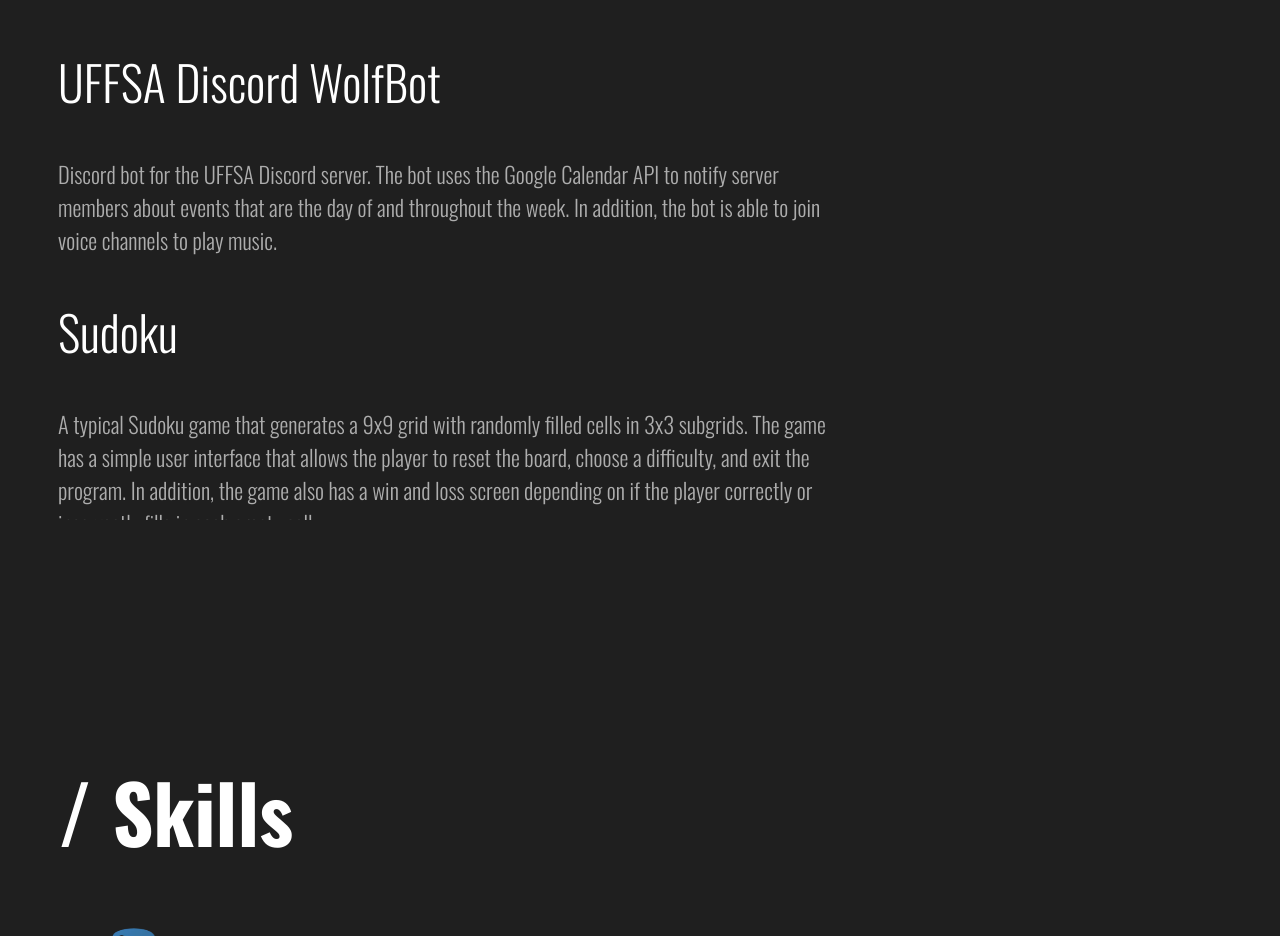
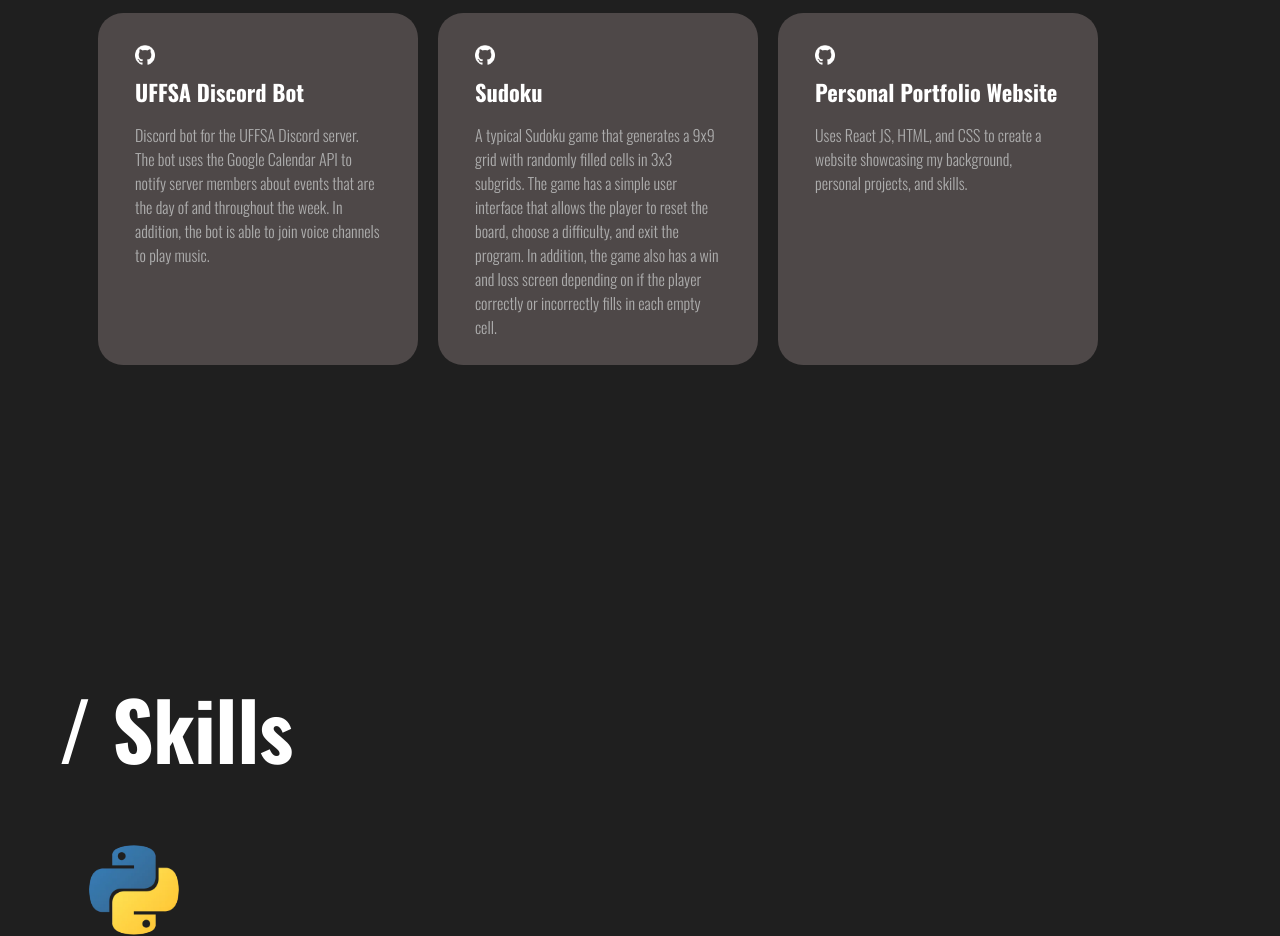
Before and after one commit to N3rfed/personal-portfolio, a React (Create React App) app: page / in a window 1280 px wide. Shown: the part 1864-2800 px from the top of the page. Built offline with nearby package versions, Linux system fonts and the light colour scheme.

Commit message:
formatted project boxes

```diff
--- a/src/components/Home/home.css
+++ b/src/components/Home/home.css
@@ -6,7 +6,7 @@
     display: flex;
     flex-direction: row;
     padding: 3rem 1rem;
-    margin-top: 10%;
+    margin-top: 3.5%;
 }
 
 .homeContent {
--- a/src/components/Projects/projects.css
+++ b/src/components/Projects/projects.css
@@ -25,8 +25,8 @@
 
 .projectPara {
     color: rgb(255, 255, 255);
-    font-size: 3rem;
-    padding: 40px 10px;
+    font-size: 1.4rem;
+    padding: 10px 5px;
 }
 
 .dash {
@@ -36,17 +36,48 @@
 .projectDesc {
     text-align: left;
     color: rgb(173, 173, 173);
-    font-size: 1.4rem;
-    padding: 40px 10px;
+    font-size: 1rem;
+    padding: 5px 5px;
 }
 
-.github-logo {
-    object-fit: contain;
-    max-width: 40%;
-    max-height: 40%;
-    margin-left: 50px;
-    border-radius: 50px;
-    position:relative;
-    right:7.5%;
-    top:-5%;
+.card-wrapper {
+    display: grid;
+    grid-template-columns: repeat(3, 1fr);
+    gap: 20px;
+    justify-content: left;
+    max-width: 100px;
+    margin: 50 ;
 }
+
+.card {
+    width: 20rem;
+    height: 22rem;
+    border-radius: 25px;
+    background-color: rgb(78, 72, 72);
+    color: white;
+    border-width: 2px;
+    border-color: #424242;
+    text-align: left;
+    padding: 2rem 2rem;
+    transition: all 0.3s ease;
+}
+
+.card:hover {
+    margin-top: -7px;
+    margin-bottom: 7px;
+    filter: brightness(140%);
+}
+
+.githubLogo {
+    height:20px;
+    margin-left:5px;
+    filter: invert(100%) sepia(0%) saturate(7436%) hue-rotate(161deg) brightness(120%) contrast(114%);
+
+}
+
+.box{
+    display: flex;
+    justify-content: space-between;
+    align-items: center;
+    flex-direction: row;
+}
--- a/src/components/Projects/projects.js
+++ b/src/components/Projects/projects.js
@@ -8,21 +8,42 @@
         <section id="projects">
             <div className="projectContent">
                 <h2 className="projectHeader">/ Projects<span className="dash"> </span></h2>
-                <span className="projectPara">UFFSA Discord WolfBot</span>
-                <p className="projectDesc">Discord bot for the UFFSA Discord server. The bot uses the Google
+
+                <div className="card-wrapper">
+                    <div className="card">
+                        <div className="box">
+                        <a href="https://github.com/lynettehemingway/wolfbot" target="_blank" rel="noopener noreferrer">
+                            <img src={githubLogo} alt="github" className="githubLogo" />
+                        </a>
+                        </div>
+                        <h2 className="projectPara">UFFSA Discord Bot</h2>
+                        <p className="projectDesc">Discord bot for the UFFSA Discord server. The bot uses the Google
                     Calendar API to notify server members about events that are the day of and throughout the week.
-                    In addition, the bot is able to join voice channels to play music.
-                </p>
-                <span className="projectPara">Sudoku</span>
-                <p className="projectDesc">A typical Sudoku game that generates a 9x9 grid with randomly filled
+                    In addition, the bot is able to join voice channels to play music.</p>
+                    </div>
+                    <div className="card">
+                        <div className="box">
+                        <a href="https://github.com/N3rfed/Sudoku_Group_89" target="_blank" rel="noopener noreferrer">
+                            <img src={githubLogo} alt="github" className="githubLogo" />
+                        </a>
+                        </div>
+                        <h2 className="projectPara">Sudoku</h2>
+                        <p className="projectDesc">A typical Sudoku game that generates a 9x9 grid with randomly filled
                     cells in 3x3 subgrids. The game has a simple user interface that allows the player to reset the
                     board, choose a difficulty, and exit the program. In addition, the game also has a win and loss
                     screen depending on if the player correctly or incorrectly fills in each empty cell.</p>
-                <span className="projectPara">Personal Portfolio Website</span>
-                <p className="projectDesc">Uses React JS, HTML, and CSS to create a website showcasing
-                    my background, personal projects, and skills.</p>
-                <div className="github-logo"><img src={githubLogo} alt="github" className="github-logo" /></div>
-
+                    </div>
+                    <div className="card">
+                        <div className="box">
+                        <a href="https://github.com/N3rfed/personal-portfolio" target="_blank" rel="noopener noreferrer">
+                            <img src={githubLogo} alt="github" className="githubLogo" />
+                        </a>
+                        </div>
+                        <h2 className="projectPara">Personal Portfolio Website</h2>
+                        <p className="projectDesc">Uses React JS, HTML, and CSS to create a website showcasing
+                        my background, personal projects, and skills.</p>
+                    </div>
+                </div>
             </div>
         </section>
     )
```
